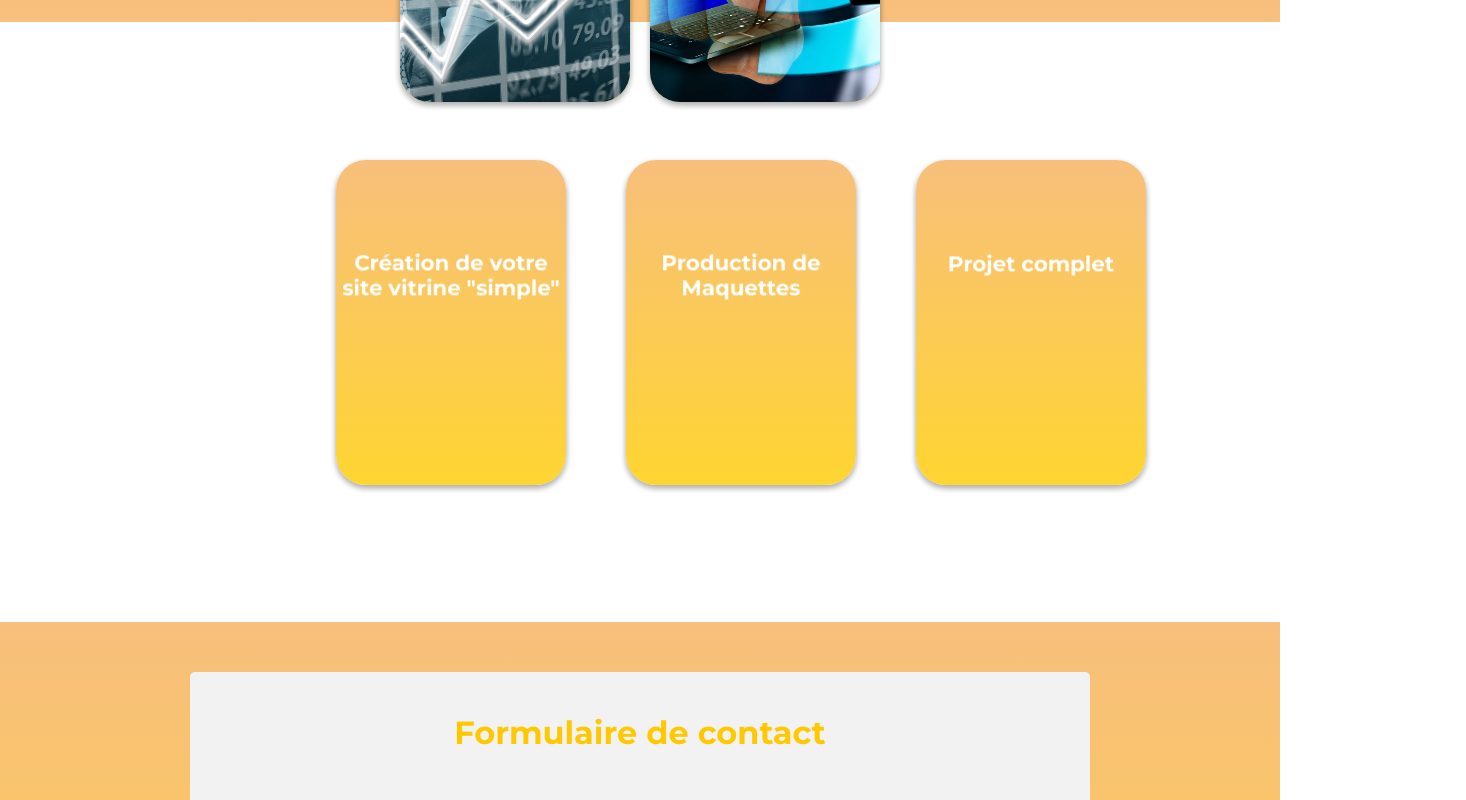
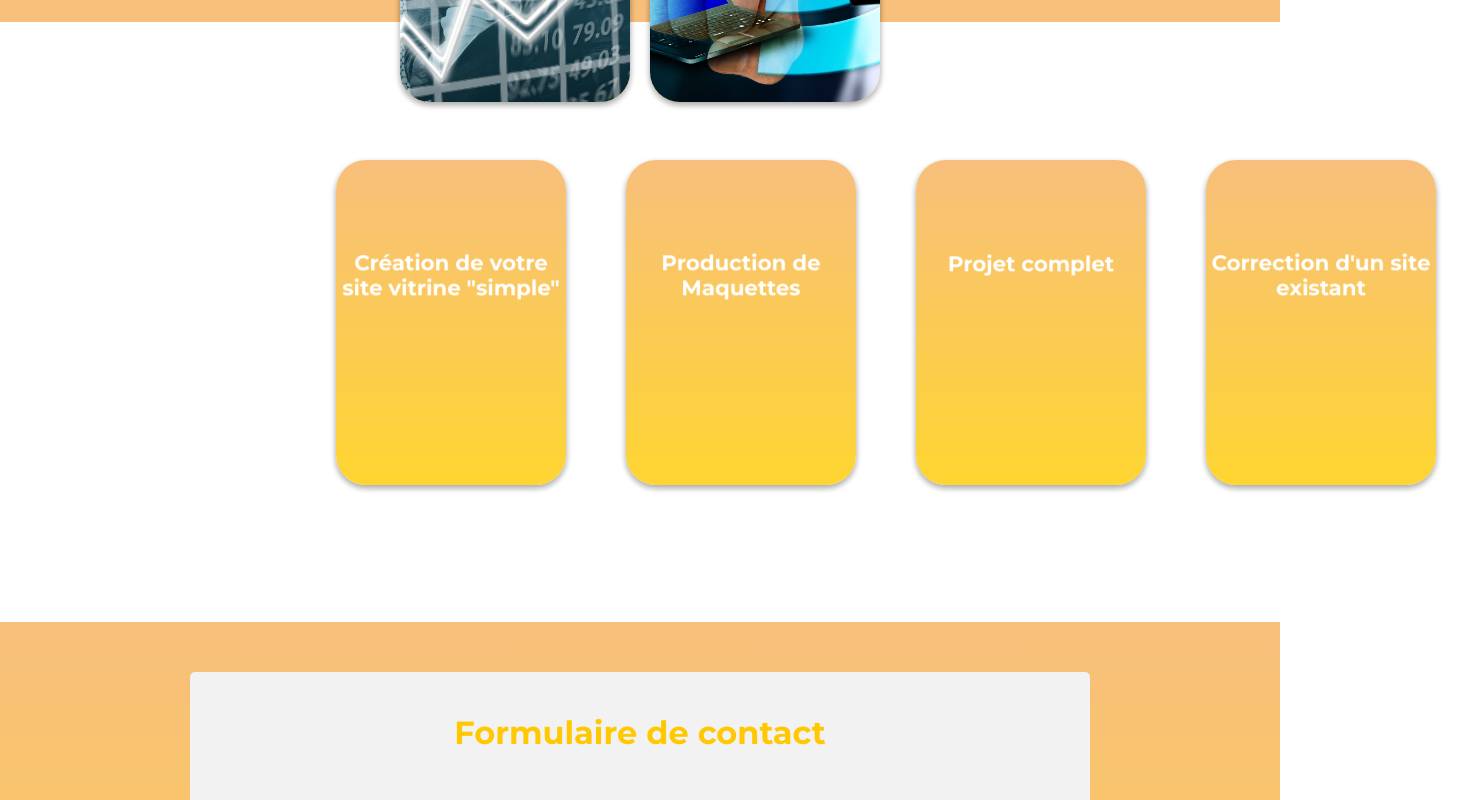
Before and after one commit to melaniemdm/mdmDevopment, a React (Create React App) app: page / in a window 1280 px wide. Shown: the part 1540-2340 px from the top of the page, 1466 px wide, since content can reach past the window. Built offline with nearby package versions, Linux system fonts and the light colour scheme; grey boxes are pictures that could not be loaded.

Commit message:
fix(js) prestations

```diff
--- a/src/components/Prestations/index.js
+++ b/src/components/Prestations/index.js
@@ -74,6 +74,30 @@ function Presations() {
         </div>
       </div>
 
+      <div class="containerPrestaCard">
+        <div class="card-container">
+          <div class="card-wrapper">
+            <div class="card light">
+              <div class="text-overlay">
+                <h2 className="titleh2">
+                 Correction d'un site existant
+                </h2>
+              </div>
+              <div class="purchase-button-container">
+                <h2 className="titleh2Price"> Correction d'un site existant</h2>
+                <div class="price">
+                 sur devis
+                </div>
+                <div class="details-text">
+                  <span>Conseils, Maquettes, Dévelopement</span>
+                  <span>Création - Correction</span>
+                </div>
+              </div>
+            </div>
+          </div>
+        </div>
+      </div>
+
     </div>
   );
 }
```
